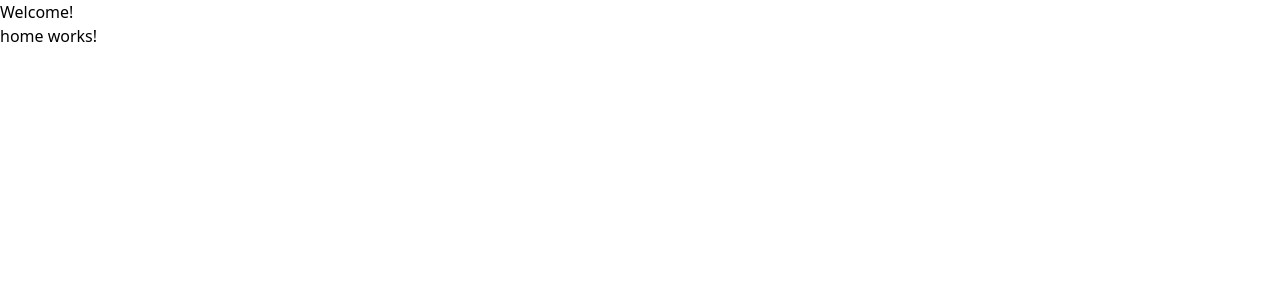
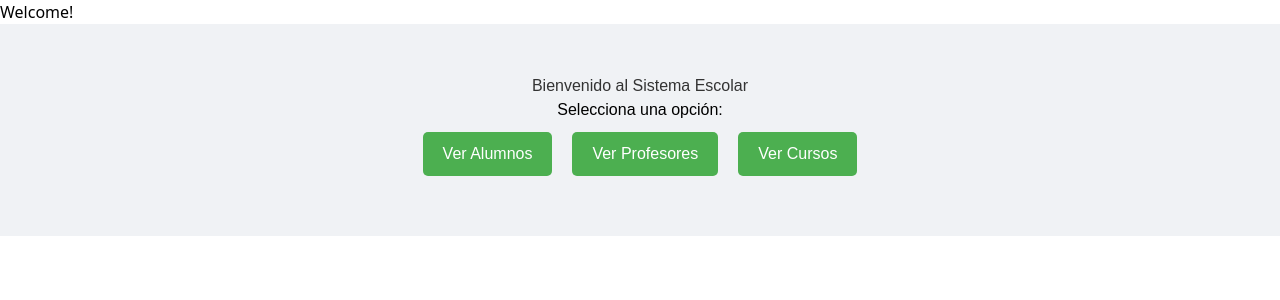
Before and after one commit to AleVazquez1003/SistemaEscolar, an Angular app: page /home in a window 1280 px wide. Shown: the top 300 px of the page. Built offline with nearby package versions, Linux system fonts and the light colour scheme.

Commit message:
Prueba de ramas 1

```diff
--- a/src/app/features/home/home.component.html
+++ b/src/app/features/home/home.component.html
@@ -1 +1,44 @@
-<p>home works!</p>
+<div>
+    <!DOCTYPE html>
+<html lang="es">
+<head>
+  <meta charset="UTF-8">
+  <meta name="viewport" content="width=device-width, initial-scale=1">
+  <title>Home - Sistema Escolar</title>
+  <style>
+    body {
+      font-family: Arial, sans-serif;
+      background-color: #f0f2f5;
+      text-align: center;
+      padding: 50px;
+    }
+    h1 {
+      color: #333;
+    }
+    a {
+      display: inline-block;
+      margin: 10px;
+      padding: 10px 20px;
+      background-color: #4CAF50;
+      color: white;
+      text-decoration: none;
+      border-radius: 5px;
+    }
+    a:hover {
+      background-color: #45a049;
+    }
+  </style>
+</head>
+<body>
+
+  <h1>Bienvenido al Sistema Escolar</h1>
+  <p>Selecciona una opción:</p>
+
+  <a href="#">Ver Alumnos</a>
+  <a href="#">Ver Profesores</a>
+  <a href="#">Ver Cursos</a>
+
+</body>
+</html>
+
+</div>
```
